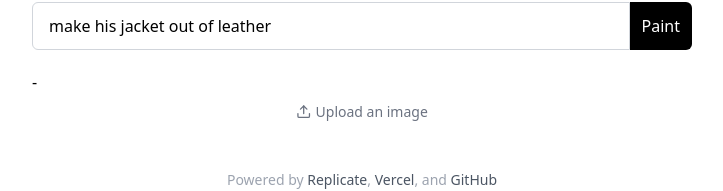
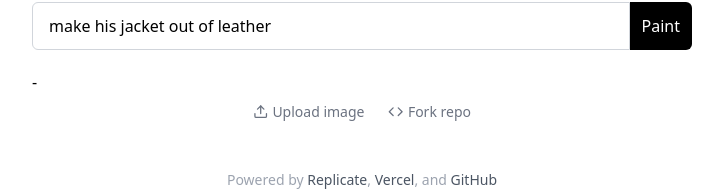
Before and after one commit to replicate/paint-by-text, a Next.js app: page / in a window 1280 px wide. Shown: the part 704-895 px from the top of the page, without its empty margins (278-1001 px from the left). Built offline with nearby package versions, Linux system fonts and the light colour scheme.

Commit message:
tweak footer

```diff
--- a/components/dropzone.js
+++ b/components/dropzone.js
@@ -21,7 +21,7 @@ export default function Dropzone(props) {
         ) : (
           <p>
             <UploadIcon className="icon" />
-            Upload an image
+            Upload image
           </p>
         )}
       </div>
--- a/components/footer.js
+++ b/components/footer.js
@@ -29,12 +29,12 @@ export default function Footer({ events, startOver, handleImageDropped }) {
           </Link>
         )}
 
-        {/* <Link href="https://github.com/replicate/instruct-pix2pix-demo">
+        <Link href="https://github.com/replicate/instruct-pix2pix-demo">
           <a className="lil-button" target="_blank" rel="noopener noreferrer">
             <CodeIcon className="icon" />
-            Fork on GitHub
+            Fork repo
           </a>
-        </Link> */}
+        </Link>
       </div>
       <div className="text-center lil-text mt-10 mb-10">
         Powered by{" "}
```
